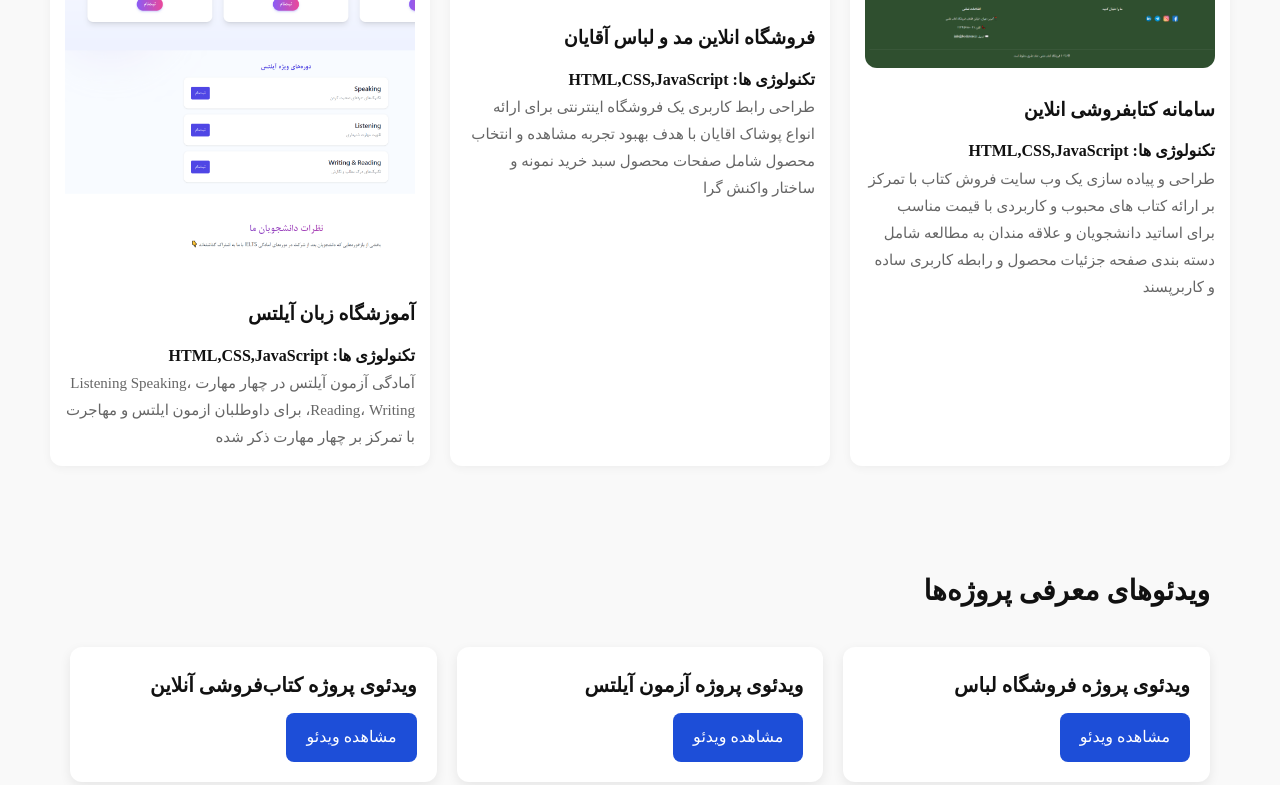
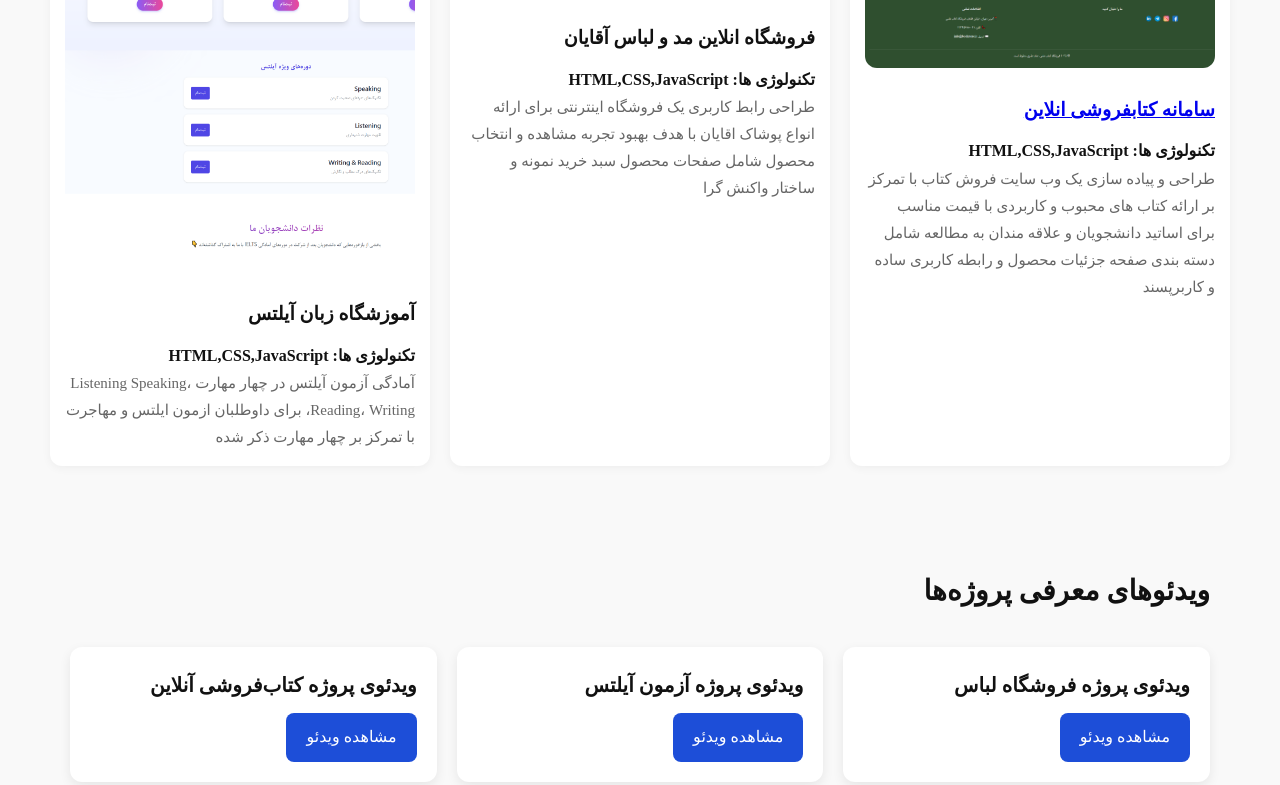
Before and after one commit to mahdifire1403/portfolio, a React app: page index.html in a window 1280 px wide. Shown: the part 1136-1921 px from the top of the page. Built offline with nearby package versions, Linux system fonts and the light colour scheme; files whose address does not match are found by name.

Commit message:
change href property for fbooksore to github address book-store

```diff
--- a/index.html
+++ b/index.html
@@ -51,7 +51,7 @@
       <div class="projects">
         <div class="project-card">
           <img src="assets/bookstore.png" />
-          <h3>سامانه کتابفروشی انلاین</h3>
+          <a href="https://github.com/mahdifire1403/book-store"><h3>سامانه کتابفروشی انلاین</h3></a>
           <h4>تکنولوژی ها: HTML,CSS,JavaScript</h4>
           <p>
             طراحی و پیاده سازی یک وب سایت فروش کتاب با تمرکز بر ارائه کتاب های
@@ -106,7 +106,6 @@
           </div>
         </div>
       </section>
-      a<!DOCTYPE html>
-    </section>
+
   </body>
 </html>
```
